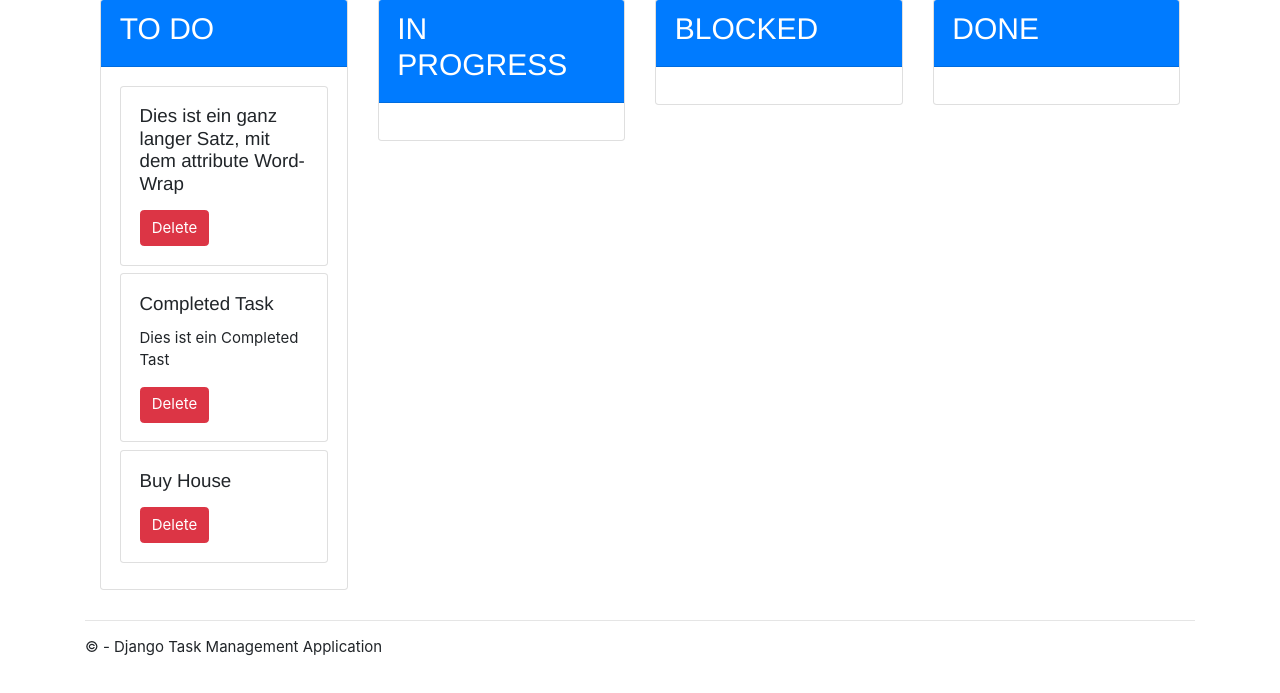
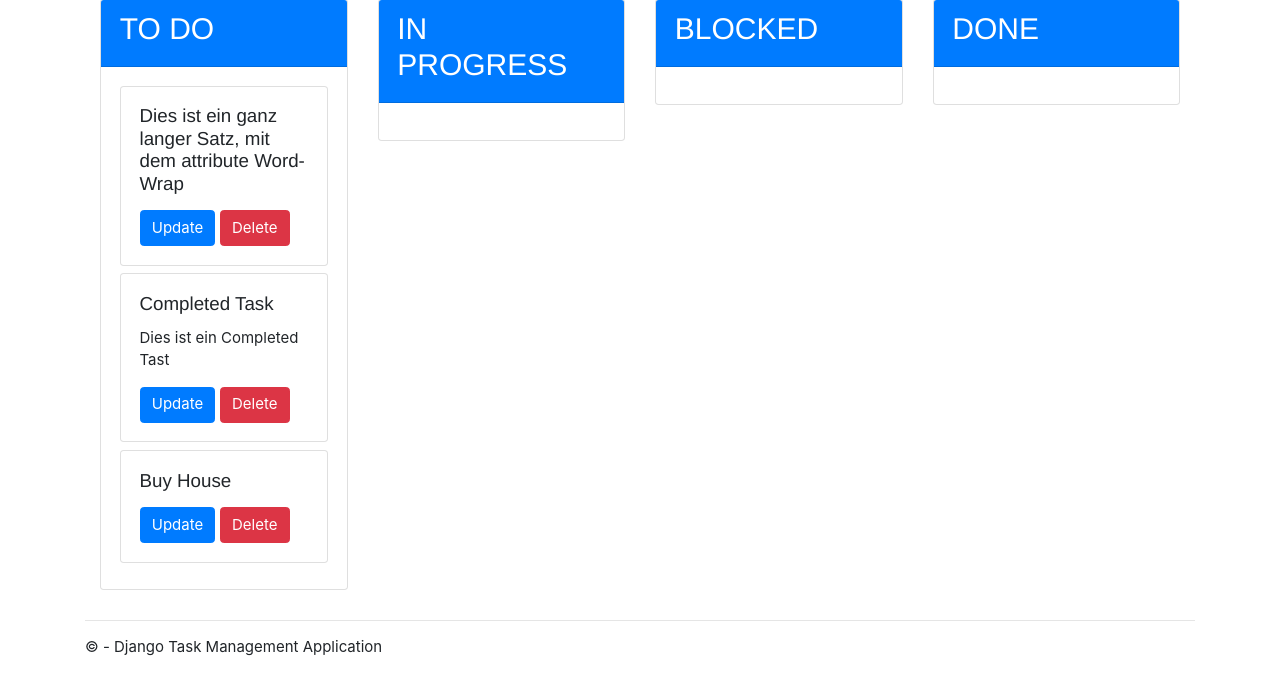
Before and after one commit to s64470/DjangoWebProject-TMT, a Django app: page /task-board/ in a window 1280 px wide. Shown: the part 137-830 px from the top of the page. Run offline with Django 3.2, Linux system fonts and the light colour scheme; a user stored in the database is signed in; data comes from the database, SQL or seed files in the repository; both versions use the stored data as it was after the commit; some libraries are stand-ins or nearby versions.

Commit message:
Board View update button

```diff
--- a/DjangoWebProject-TMT/app/templates/app/task_board.html
+++ b/DjangoWebProject-TMT/app/templates/app/task_board.html
@@ -22,6 +22,7 @@
                                 <div class="card-body">
                                     <h5 class="card-title">{{ task.title }}</h5>
                                     <p class="card-text">{{ task.description }}</p>
+                                    <a href="{% url 'task-update' task.id %}" class="btn btn-primary">Update</a>
                                     <a href="{% url 'task-delete' task.id %}" class="btn btn-danger">Delete</a>
                                 </div>
                             </div>
```
Also changed, not shown: DjangoWebProject-TMT/db.sqlite3.
